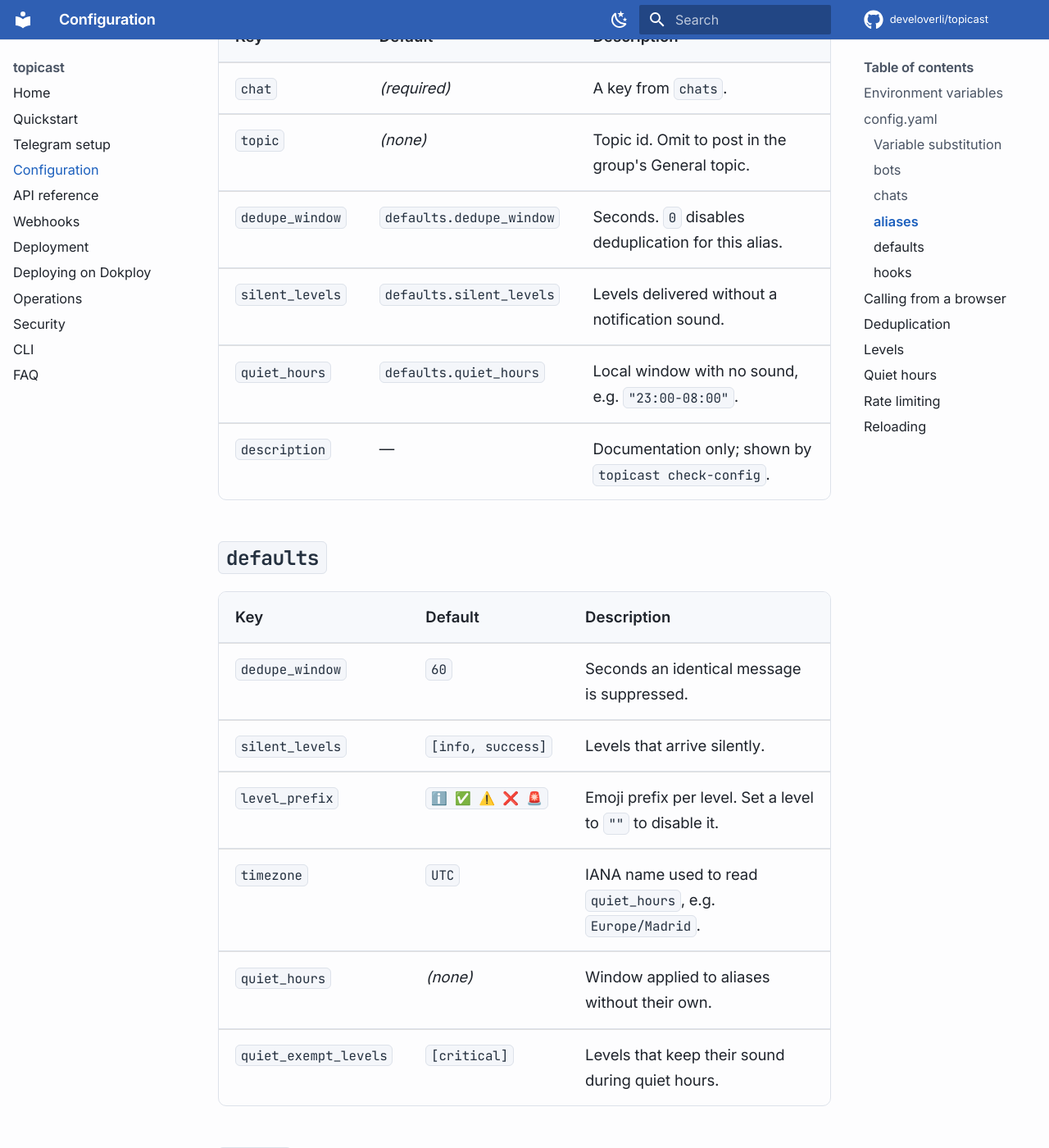
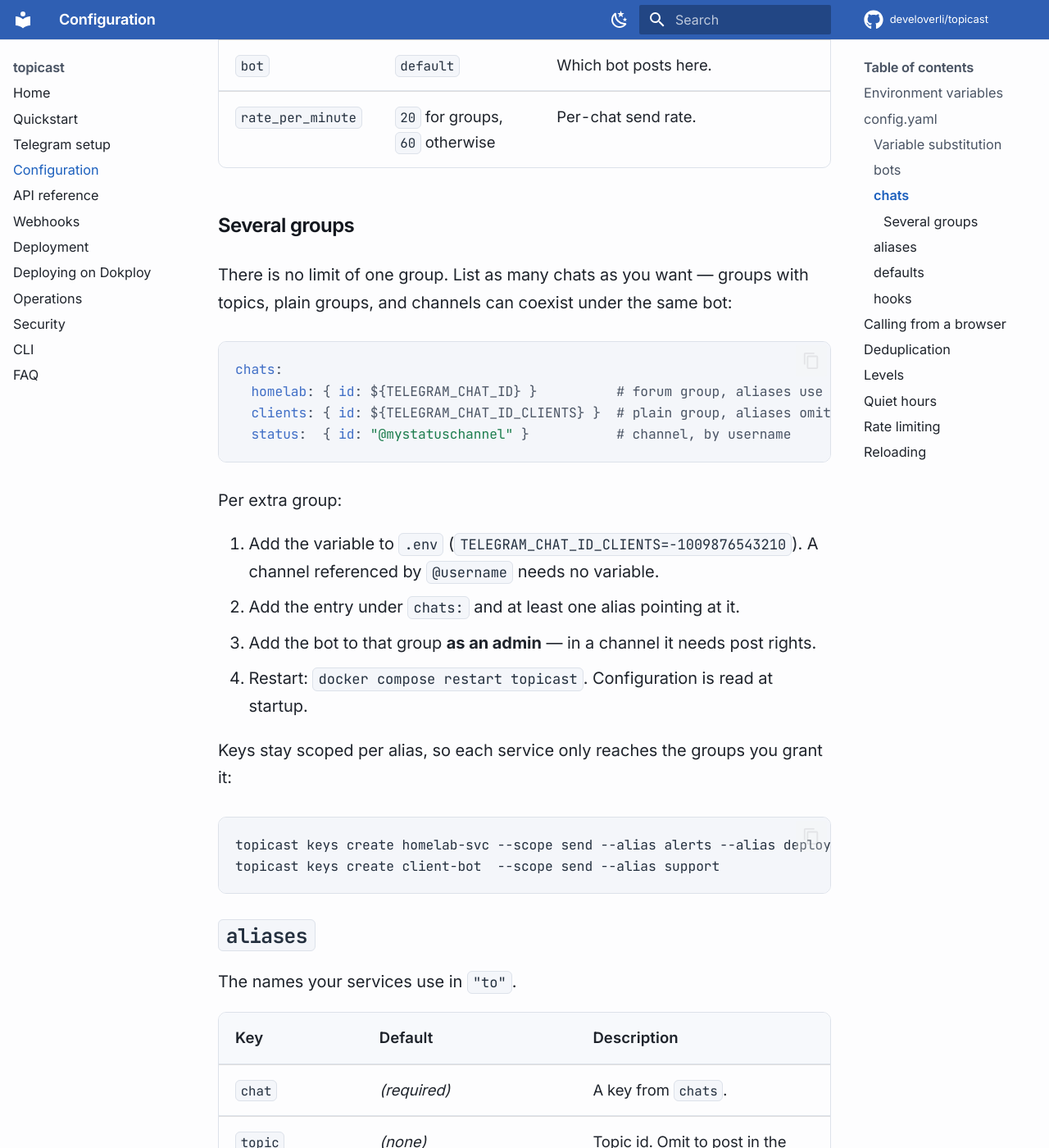
Before and after one commit to develoverli/topicast, an MkDocs documentation site: the page built from docs/configuration.md, in a window 1280 px wide and 1400 px high, scrolled down 4923 px. Shown: the whole window at 82% size. Built offline with MkDocs 1.6.1 and Material for MkDocs 9.7.7, drawn with Linux system fonts in a browser that asks for light colours; comment, search, counter and statistics services are not loaded; some of the changed text lies outside the part shown.

Commit message:
📝 docs(config): document routing to multiple Telegram groups with one bot

````diff
--- a/docs/configuration.md
+++ b/docs/configuration.md
@@ -44,6 +44,12 @@
     id: ${TELEGRAM_CHAT_ID}
     bot: default
     rate_per_minute: 20
+  clients:
+    id: ${TELEGRAM_CHAT_ID_CLIENTS}
+    bot: default
+  status:
+    id: "@mystatuschannel"
+    bot: default
 
 aliases:
   alerts:
@@ -52,6 +58,11 @@
     dedupe_window: 120
     silent_levels: [info]
     description: Infrastructure alerts
+  support:
+    chat: clients
+    description: Customer group without topics
+  incidents:
+    chat: status
 
 defaults:
   dedupe_window: 60
@@ -80,7 +91,9 @@
 | `rate_per_second` | `30` | Telegram's global send limit for one bot. |
 
 Several bots are allowed; a chat picks one with `bot:`. Each bot gets its own rate limiter,
-which is the reason to add a second one: more headroom for a busy chat.
+which is the reason to add a second one: more headroom for a busy chat. The other reasons are
+presentation — a different name and avatar in front of customers — and blast radius: a token
+that leaks only reaches the chats that bot is in. One bot in every group is otherwise fine.
 
 ### `chats`
 
@@ -89,6 +102,33 @@
 | `id` | *(required)* | Numeric chat id (negative for groups) or `@channelusername`. |
 | `bot` | `default` | Which bot posts here. |
 | `rate_per_minute` | `20` for groups, `60` otherwise | Per-chat send rate. |
+
+#### Several groups
+
+There is no limit of one group. List as many chats as you want — groups with topics, plain
+groups, and channels can coexist under the same bot:
+
+```yaml
+chats:
+  homelab: { id: ${TELEGRAM_CHAT_ID} }          # forum group, aliases use `topic:`
+  clients: { id: ${TELEGRAM_CHAT_ID_CLIENTS} }  # plain group, aliases omit `topic:`
+  status:  { id: "@mystatuschannel" }           # channel, by username
+```
+
+Per extra group:
+
+1. Add the variable to `.env` (`TELEGRAM_CHAT_ID_CLIENTS=-1009876543210`). A channel
+   referenced by `@username` needs no variable.
+2. Add the entry under `chats:` and at least one alias pointing at it.
+3. Add the bot to that group **as an admin** — in a channel it needs post rights.
+4. Restart: `docker compose restart topicast`. Configuration is read at startup.
+
+Keys stay scoped per alias, so each service only reaches the groups you grant it:
+
+```bash
+topicast keys create homelab-svc --scope send --alias alerts --alias deploys
+topicast keys create client-bot  --scope send --alias support
+```
 
 ### `aliases`
 
@@ -218,7 +258,8 @@
 ## Rate limiting
 
 Two token buckets guard every send: one per bot (`rate_per_second`) and one per chat
-(`rate_per_minute`). When Telegram answers `429`, the chat is paused for exactly as long as it
+(`rate_per_minute`). The bot bucket is shared by every chat that bot posts in, so 30/s is the
+ceiling across all your groups together, while each group keeps its own 20/minute. When Telegram answers `429`, the chat is paused for exactly as long as it
 asks and the message is retried without burning an attempt.
 
 ## Reloading
````
Also changed, not shown: README.md (+19 -6 lines), config.example.yaml (+18 -0 lines), docs/deployment.md (+1 -0 lines), docs/dokploy.md (+12 -0 lines), docs/quickstart.md (+18 -0 lines), docs/telegram-setup.md (+8 -3 lines), 2 other files.
